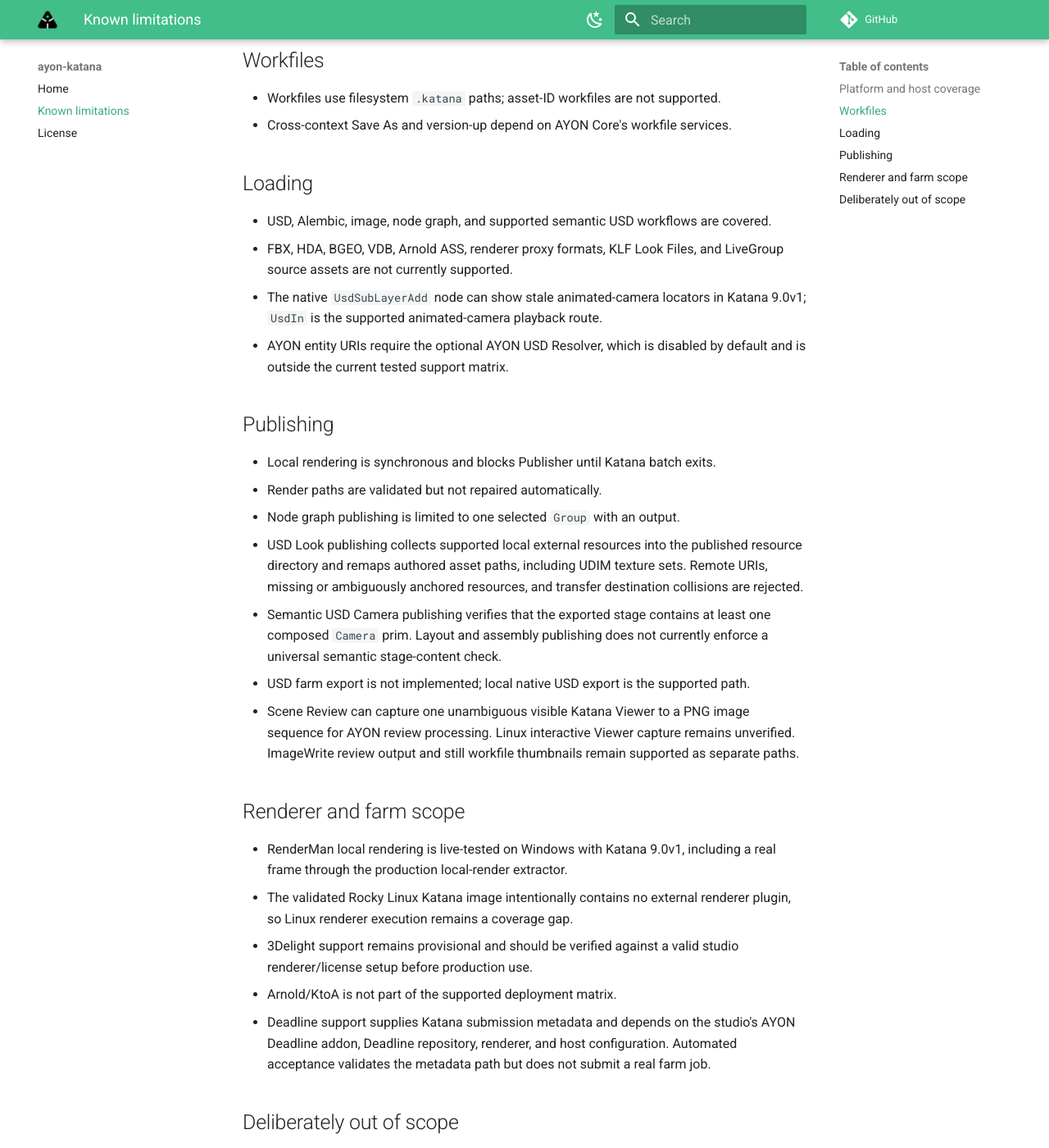
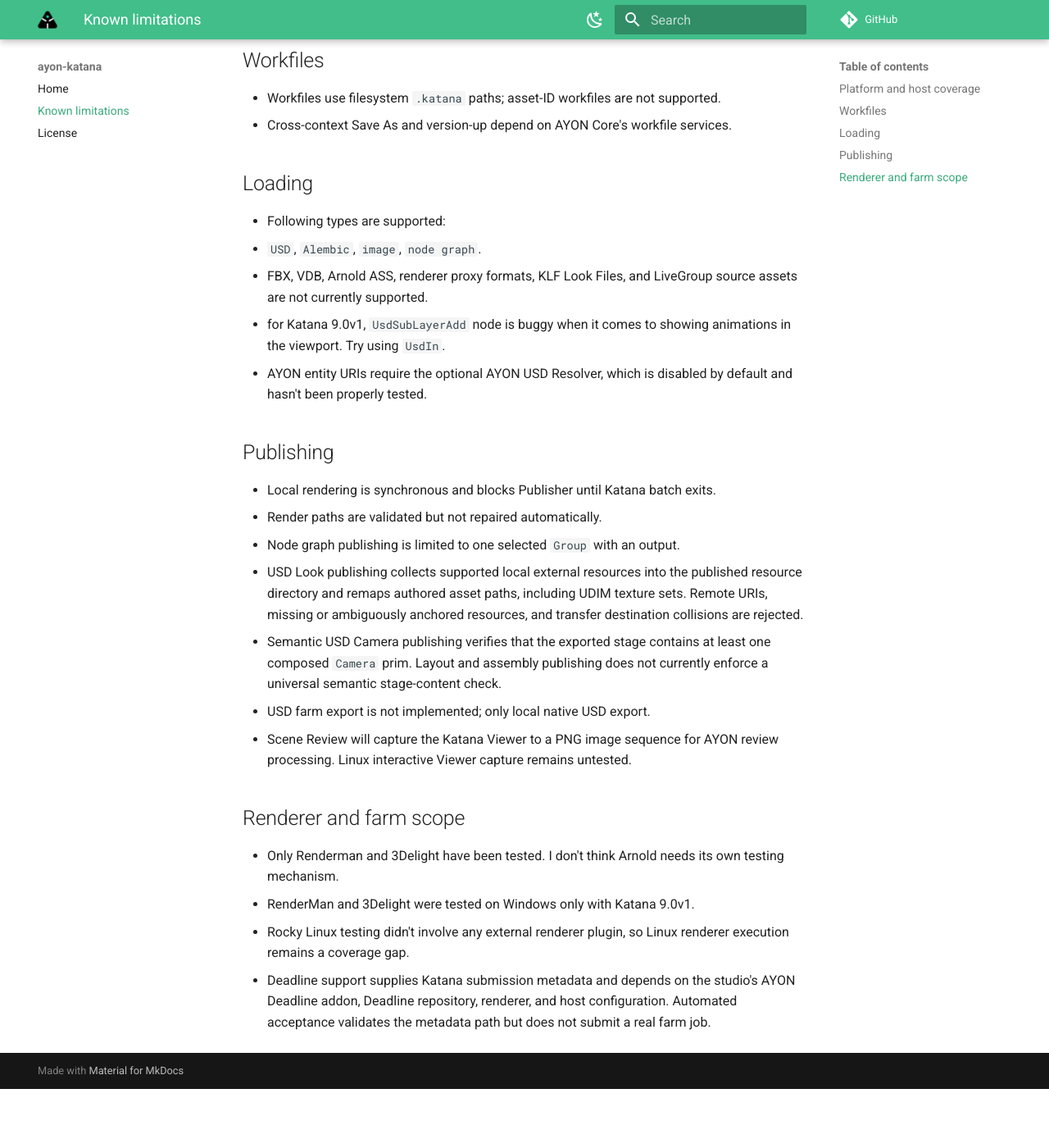
Before and after one commit to Ahmed-Hindy/ayon-katana, an MkDocs documentation site: the page built from docs/known-limitations.md, in a window 1280 px wide and 1400 px high, scrolled down 458 px. Shown: the whole window at 82% size. Built offline with MkDocs 1.6.1 and Material for MkDocs 9.7.7, drawn with Linux system fonts in a browser that asks for light colours; comment, search, counter and statistics services are not loaded; the version menu is left out; after the commit the page ends 1786 px from its top, so only the background shows below that; some of the changed text lies outside the part shown.

Commit message:
docs: updated docs

```diff
--- a/docs/known-limitations.md
+++ b/docs/known-limitations.md
@@ -19,14 +19,14 @@
 
 ## Loading
 
-- USD, Alembic, image, node graph, and supported semantic USD workflows are
-  covered.
-- FBX, HDA, BGEO, VDB, Arnold ASS, renderer proxy formats, KLF Look Files, and
+- Following types are supported:
+  - `USD`, `Alembic`, `image`, `node graph`.
+- FBX, VDB, Arnold ASS, renderer proxy formats, KLF Look Files, and
   LiveGroup source assets are not currently supported.
-- The native `UsdSubLayerAdd` node can show stale animated-camera locators in
-  Katana 9.0v1; `UsdIn` is the supported animated-camera playback route.
+- for Katana 9.0v1, `UsdSubLayerAdd` node is buggy when it comes to showing animations in the viewport.
+  Try using `UsdIn`.
 - AYON entity URIs require the optional AYON USD Resolver, which is disabled by
-  default and is outside the current tested support matrix.
+  default and hasn't been properly tested.
 
 ## Publishing
 
@@ -40,29 +40,17 @@
 - Semantic USD Camera publishing verifies that the exported stage contains at
   least one composed `Camera` prim. Layout and assembly publishing does not
   currently enforce a universal semantic stage-content check.
-- USD farm export is not implemented; local native USD export is the supported
-  path.
-- Scene Review can capture one unambiguous visible Katana Viewer to a PNG image
+- USD farm export is not implemented; only local native USD export.
+- Scene Review will capture the Katana Viewer to a PNG image
   sequence for AYON review processing. Linux interactive Viewer capture remains
-  unverified. ImageWrite review output and still workfile thumbnails remain
-  supported as separate paths.
+  untested.
 
 ## Renderer and farm scope
 
-- RenderMan local rendering is live-tested on Windows with Katana 9.0v1,
-  including a real frame through the production local-render extractor.
-- The validated Rocky Linux Katana image intentionally contains no external
-  renderer plugin, so Linux renderer execution remains a coverage gap.
-- 3Delight support remains provisional and should be verified against a valid
-  studio renderer/license setup before production use.
-- Arnold/KtoA is not part of the supported deployment matrix.
+- Only Renderman and 3Delight have been tested. I don't think Arnold needs its own testing mechanism.
+- RenderMan and 3Delight were tested on Windows only with Katana 9.0v1.
+- Rocky Linux testing didn't involve any external renderer plugin, so Linux renderer execution remains a coverage gap.
 - Deadline support supplies Katana submission metadata and depends on the
   studio's AYON Deadline addon, Deadline repository, renderer, and host
   configuration. Automated acceptance validates the metadata path but does not
   submit a real farm job.
-
-## Deliberately out of scope
-
-SOP/BGEO/APEX authoring, HUSD output processors, value clips, legacy shelf
-tooling, and host-specific conversion utilities are not implemented because
-Katana does not expose those workflows.
```
Also changed, not shown: other parts of docs/known-limitations.md (+1 -1 lines).
